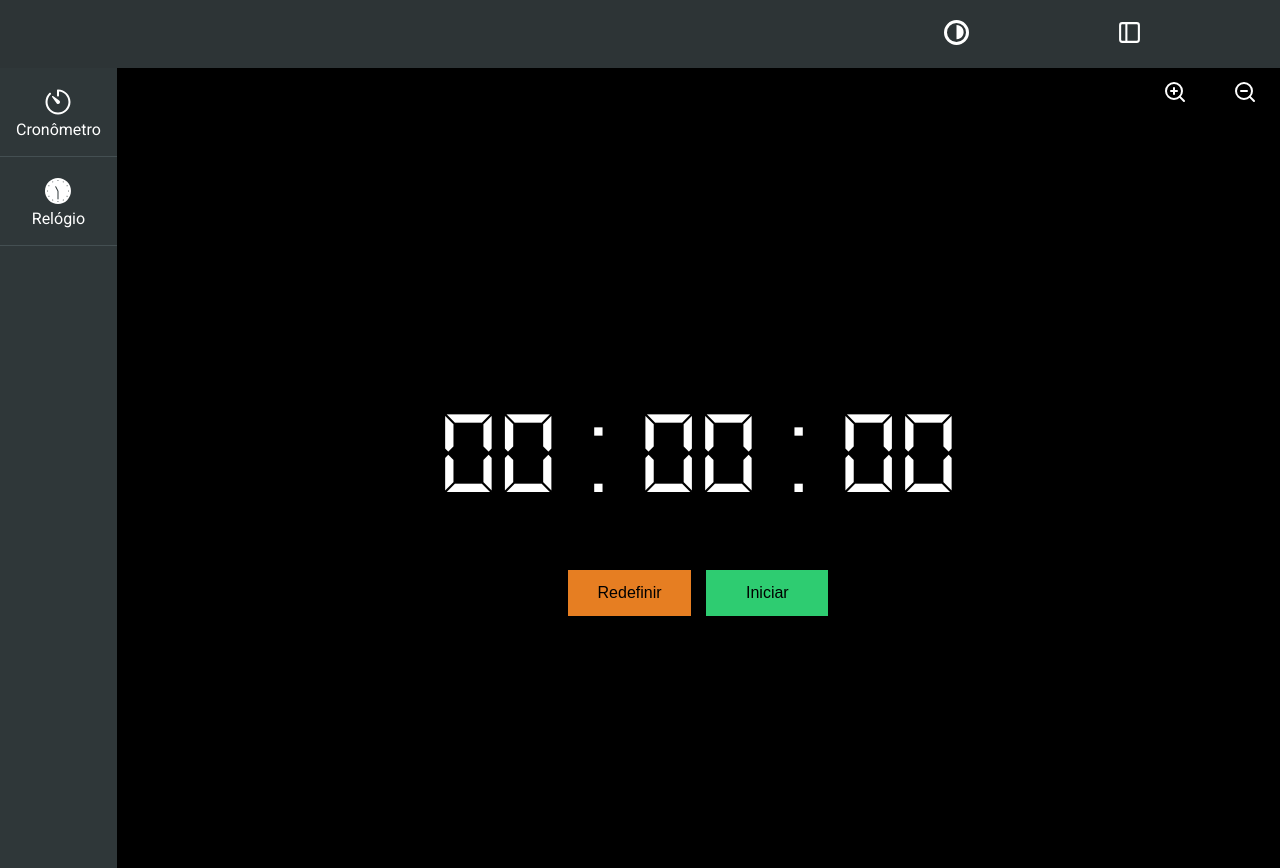
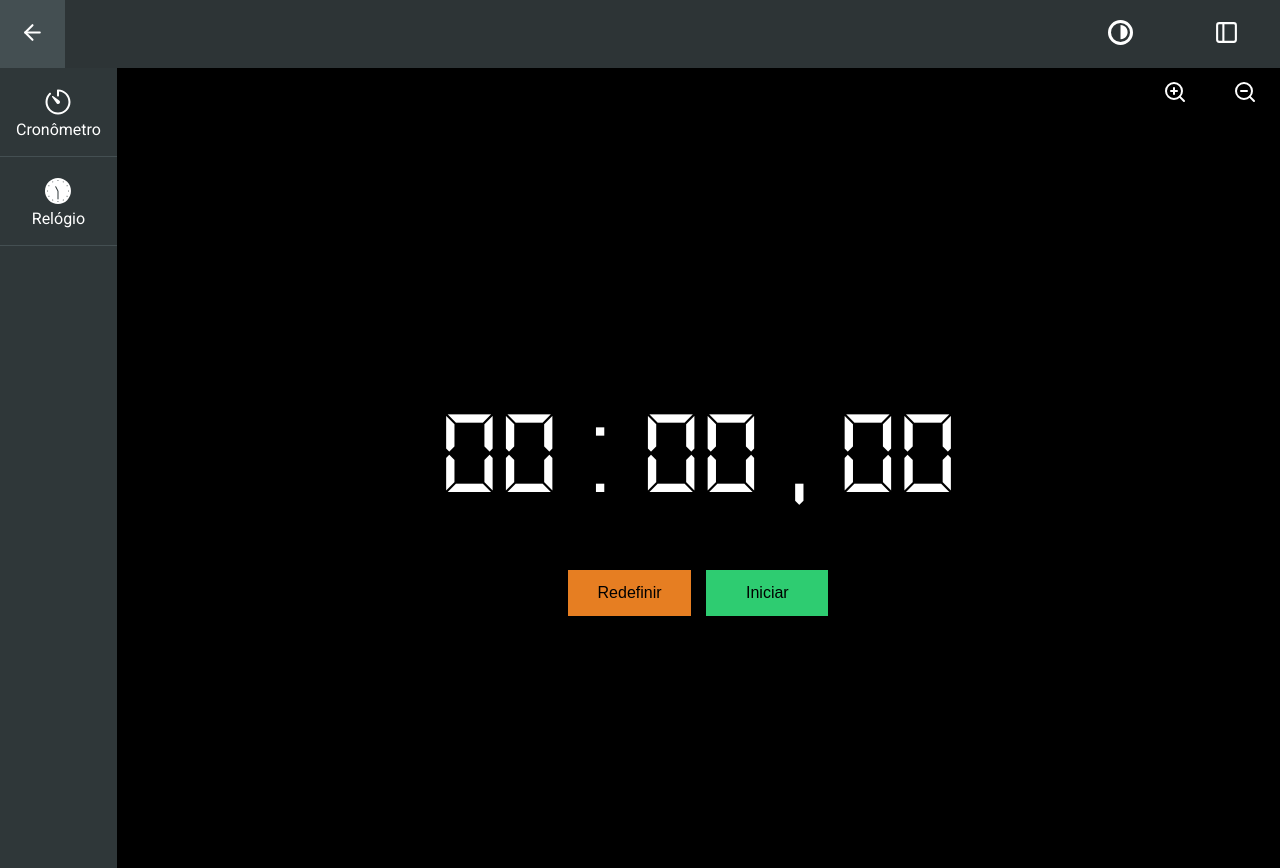
Before and after one commit to Guribeiro/cronometro, a React (Create React App) app: page /cronometro in a window 1280 px wide. Built offline with nearby package versions, Linux system fonts and the light colour scheme.

Commit message:
add link to home - components/Header

```diff
--- a/src/components/Cronometro/index.js
+++ b/src/components/Cronometro/index.js
@@ -32,7 +32,8 @@ class Cronometro extends Component {
 
             clearInterval(this.timer);
             this.timer = null;
-            this.setState({ btnStart: 'Iniciar' })
+            this.setState({ btnStart: 'Iniciar' });
+
 
         } else {
 
@@ -111,8 +112,8 @@ class Cronometro extends Component {
                                     <span>
                                         {seconds < 10 ? '0' : ''}{seconds}
                                     </span>
-                                    :
-                                    <span>
+                                    ,
+                                    <span className='miliseconds'>
                                         {miliSeconds < 10 ? '0' : ''}{miliSeconds}
                                     </span>
                                 </p>
--- a/src/components/Header/index.js
+++ b/src/components/Header/index.js
@@ -1,6 +1,6 @@
 import React, { Component } from 'react';
 import { WiMoonFirstQuarter } from 'react-icons/wi';
-import { FiSidebar } from 'react-icons/fi';
+import { FiSidebar, FiArrowLeft } from 'react-icons/fi';
 
 class Header extends Component {
     constructor(props) {
@@ -26,7 +26,11 @@ class Header extends Component {
         return (
             <div className="header">
                 <nav>
-                    <div></div>
+                    <div>
+                        <a href='/'>
+                            <FiArrowLeft size='25' color='white'/>
+                        </a>
+                    </div>
                     <section>
                         <button>
                             <WiMoonFirstQuarter className='icon-navbar' size='25' />
--- a/src/components/Header/style.scss
+++ b/src/components/Header/style.scss
@@ -4,24 +4,47 @@
     background-color: $primary-color;
 
     nav {
-        width: 90%;
+        width: 100%;
         height: 100%;
-        max-width: 1280px;
 
         @include flexCenter();
         justify-content: space-between;
 
-        margin: auto;
+        div {
+            width: 100%;
 
-        div {
-            width: 70%;
-            height: 50px;
+            display: flex;
+            align-items: center;
+
+            a {
+                border: none;
+                padding: 2rem;
+                height: 100%;
+
+                background-color: transparent;
+
+                cursor: pointer;
+
+                &:hover {
+                    background-color: lighten($primary-color, 10);
+                }
+
+                svg {
+                    color: white;
+
+                    &.icon-navbar {
+                        border: 3px solid $border-icon;
+                        border-radius: 50px;
+                    }
+                }
+            }
         }
 
         section {
-            width: 30%;
+            width: 20%;
             height: 100%;
             display: flex;
+            justify-content: space-evenly;
 
             button {
                 border: none;
@@ -39,7 +62,7 @@
                 svg {
                     color: white;
 
-                    &.icon-navbar{
+                    &.icon-navbar {
                         border: 3px solid $border-icon;
                         border-radius: 50px;
                     }
```
